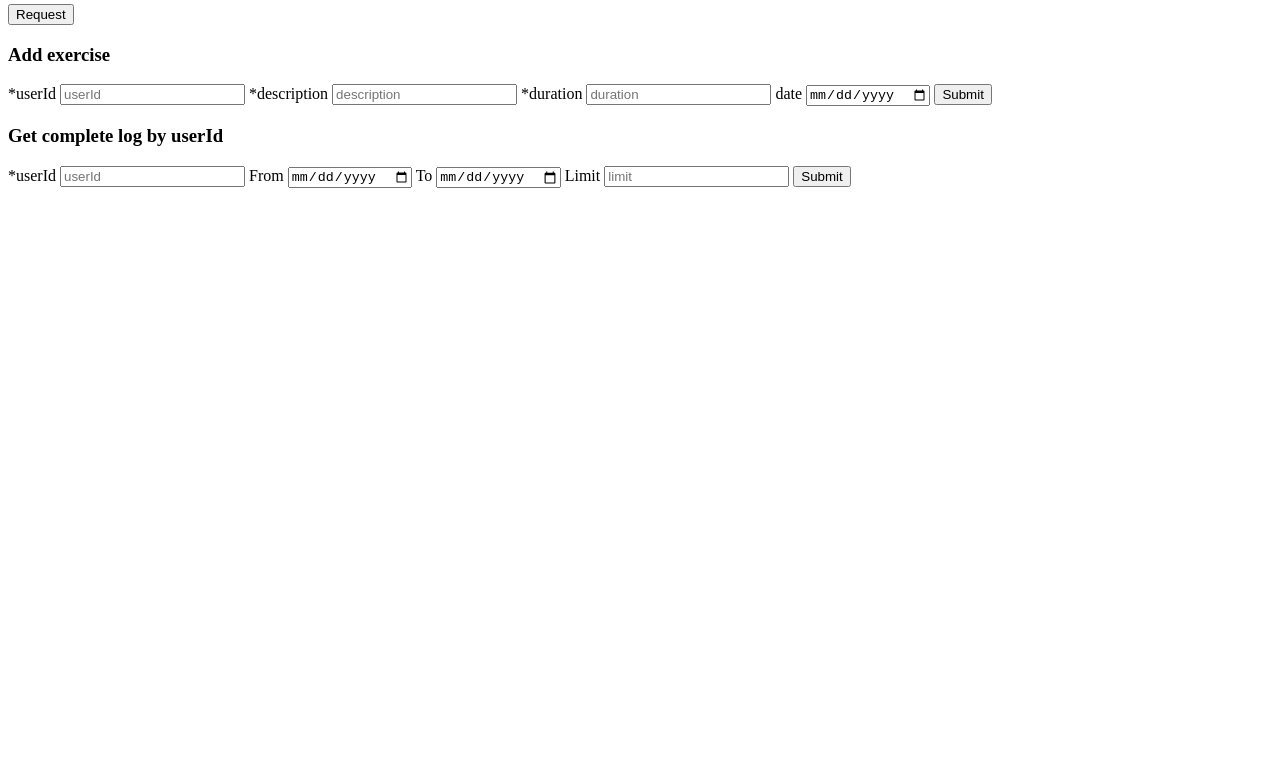
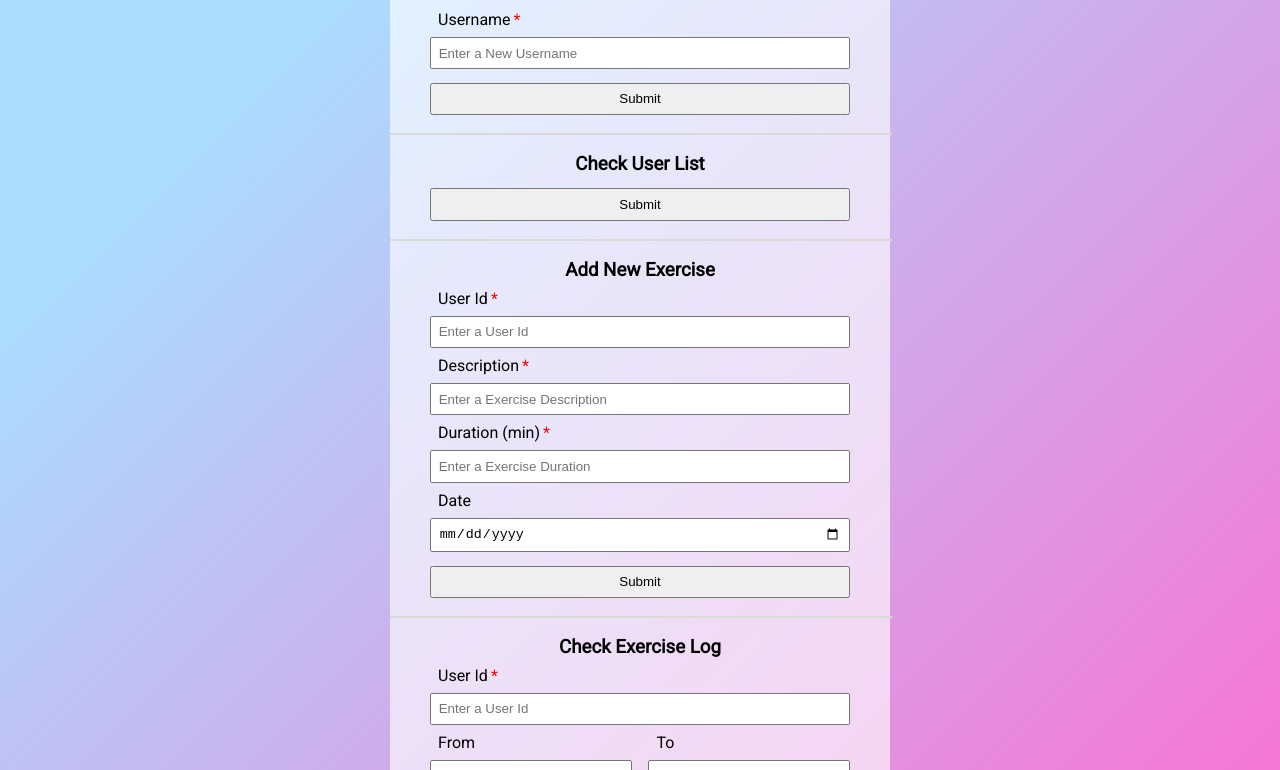
Before and after one commit to kelvinsanchez15/exercise-tracker, a website: page views/index.html in a window 1280 px wide. Shown: the part 136-906 px from the top of the page. Before the commit the page ends 800 px from the top, so only its background shows below. Drawn offline with Linux system fonts and the light colour scheme; files that its build step writes are made by us from their sources.

Commit message:
Html and CSS layout changed

```diff
--- a/public/style.css
+++ b/public/style.css
@@ -0,0 +1,70 @@
+body {
+  margin: 0;
+  display: flex;
+  justify-content: center;
+  font-family: "Roboto", sans-serif;
+  background-image: linear-gradient(135deg, #abdcff 20%, #ff03b096 100%);
+}
+
+.container {
+  background-color: #ffffffa1;
+  margin: 2em 0;
+  padding: 20px 0;
+  border-radius: 10px;
+  width: 500px;
+  display: flex;
+  flex-direction: column;
+}
+
+.form-wrapper {
+  padding: 10px 40px;
+}
+
+form {
+  display: flex;
+  flex-direction: column;
+}
+
+label {
+  padding: 0.5em;
+}
+
+input {
+  padding: 0.5em;
+}
+
+.required-mark {
+  color: red;
+  margin-left: 3px;
+}
+
+.submit-button {
+  margin-top: 1em;
+}
+
+.splitter-wrapper {
+  display: flex;
+  justify-content: space-between;
+}
+
+.row-wrapper {
+  display: flex;
+  flex-direction: column;
+  width: 48%;
+}
+
+.title {
+  margin: 0;
+  margin-bottom: 0.5em;
+  text-align: center;
+}
+
+h3 {
+  margin: 0;
+  text-align: center;
+}
+
+hr {
+  border: 1px solid #dbd9d9;
+  width: 100%;
+}
--- a/views/index.html
+++ b/views/index.html
@@ -14,84 +14,119 @@
   <body>
     <div class="container">
       <div class="form-wrapper">
+        <h1 class="title">Exercise Tracker</h1>
         <form action="/api/exercise/new-user" method="post">
-          <h3>Create new user</h3>
-          <label for="username">*Username</label>
+          <h3>Create New User</h3>
+
+          <label for="username"
+            >Username<span class="required-mark">*</span></label
+          >
           <input
             type="text"
             name="username"
             id="username"
-            placeholder="Username"
+            placeholder="Enter a New Username"
             required="required"
           />
-          <input type="submit" value="Submit" />
+
+          <input class="submit-button" type="submit" value="Submit" />
         </form>
       </div>
 
+      <hr />
+
       <div class="form-wrapper">
-        <h3>Get complete user list</h3>
         <form action="api/exercise/users" method="get">
-          <input type="submit" value="Request" />
+          <h3>Check User List</h3>
+          <input class="submit-button" type="submit" value="Submit" />
         </form>
       </div>
 
+      <hr />
+
       <div class="form-wrapper">
         <form action="/api/exercise/add" method="post">
-          <h3>Add exercise</h3>
-          <label for="userId">*userId</label>
+          <h3>Add New Exercise</h3>
+
+          <label for="userId"
+            >User Id<span class="required-mark">*</span></label
+          >
           <input
             type="text"
             name="userId"
             id="userId"
-            placeholder="userId"
+            placeholder="Enter a User Id"
             required="required"
           />
-          <label for="description">*description</label>
+
+          <label for="description"
+            >Description<span class="required-mark">*</span></label
+          >
           <input
             type="text"
             name="description"
             id="description"
-            placeholder="description"
+            placeholder="Enter a Exercise Description"
             required="required"
           />
-          <label for="duration">*duration</label>
+
+          <label for="duration"
+            >Duration (min)<span class="required-mark">*</span></label
+          >
           <input
             type="number"
             name="duration"
             id="duration"
             min="0"
-            placeholder="duration"
+            placeholder="Enter a Exercise Duration"
             required="required"
           />
-          <label for="date">date</label>
+
+          <label for="date">Date</label>
           <input type="date" name="date" id="date" />
-          <input type="submit" value="Submit" />
+
+          <input class="submit-button" type="submit" value="Submit" />
         </form>
       </div>
+
+      <hr />
+
       <div class="form-wrapper">
         <form action="/api/exercise/log" method="get">
-          <h3>Get complete log by userId</h3>
-          <label for="userId">*userId</label>
+          <h3>Check Exercise Log</h3>
+
+          <label for="userId"
+            >User Id<span class="required-mark">*</span></label
+          >
           <input
             type="text"
             name="userId"
             id="userId"
-            placeholder="userId"
+            placeholder="Enter a User Id"
             required="required"
           />
-          <label for="fromDate">From</label>
-          <input type="date" name="from" id="fromDate" />
-          <label for="toDate">To</label>
-          <input type="date" name="to" id="toDate" />
+
+          <div class="splitter-wrapper">
+            <div class="row-wrapper">
+              <label for="fromDate">From</label>
+              <input type="date" name="from" id="fromDate" />
+            </div>
+            <div class="row-wrapper">
+              <label for="toDate">To</label>
+              <input type="date" name="to" id="toDate" />
+            </div>
+          </div>
+
           <label for="limit">Limit</label>
           <input
             type="number"
             name="limit"
             id="limit"
             min="1"
-            placeholder="limit"
+            placeholder="Enter a Entry Limit"
           />
-          <input type="submit" value="Submit" />
+
+          <input class="submit-button" type="submit" value="Submit" />
         </form>
       </div>
     </div>
```
